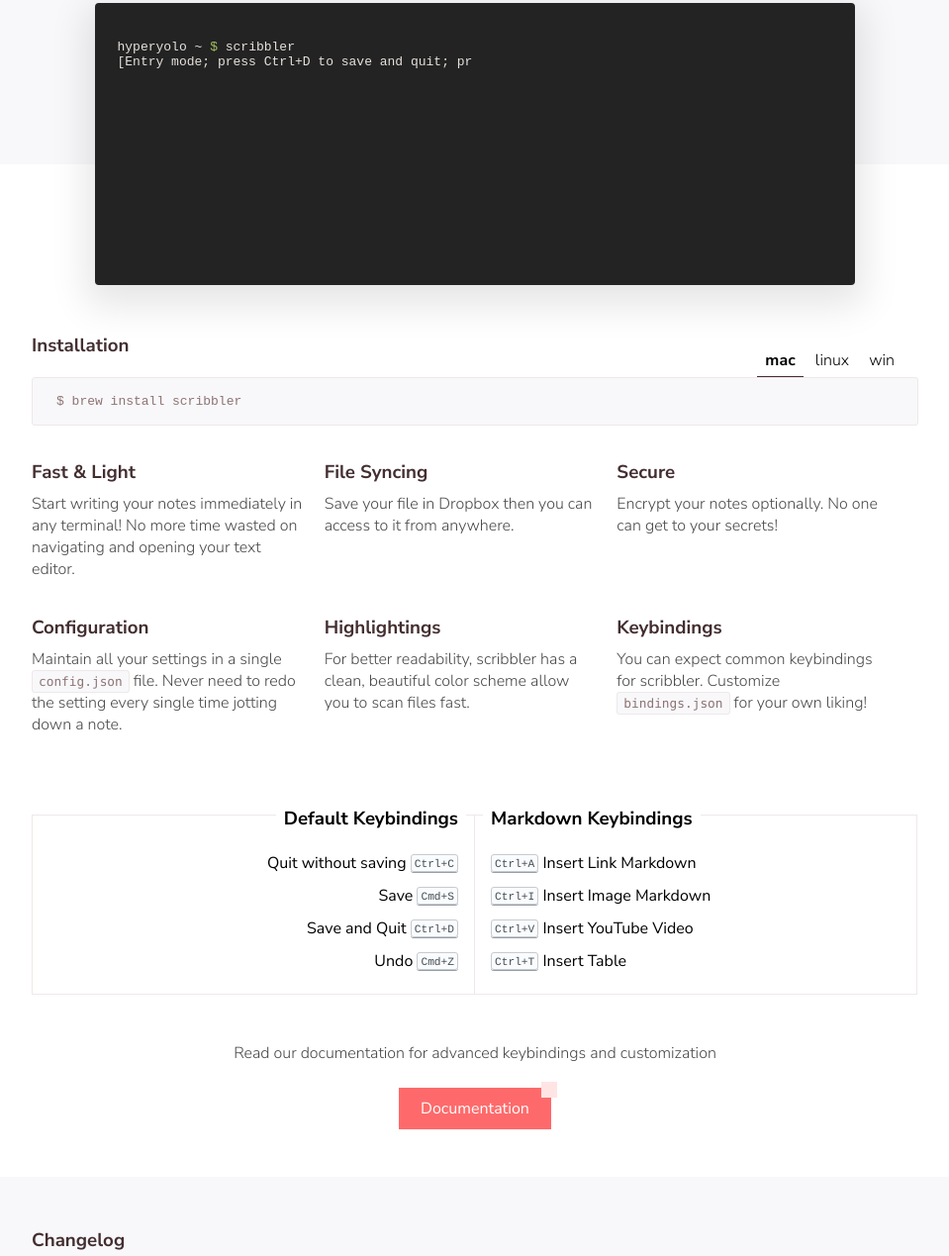
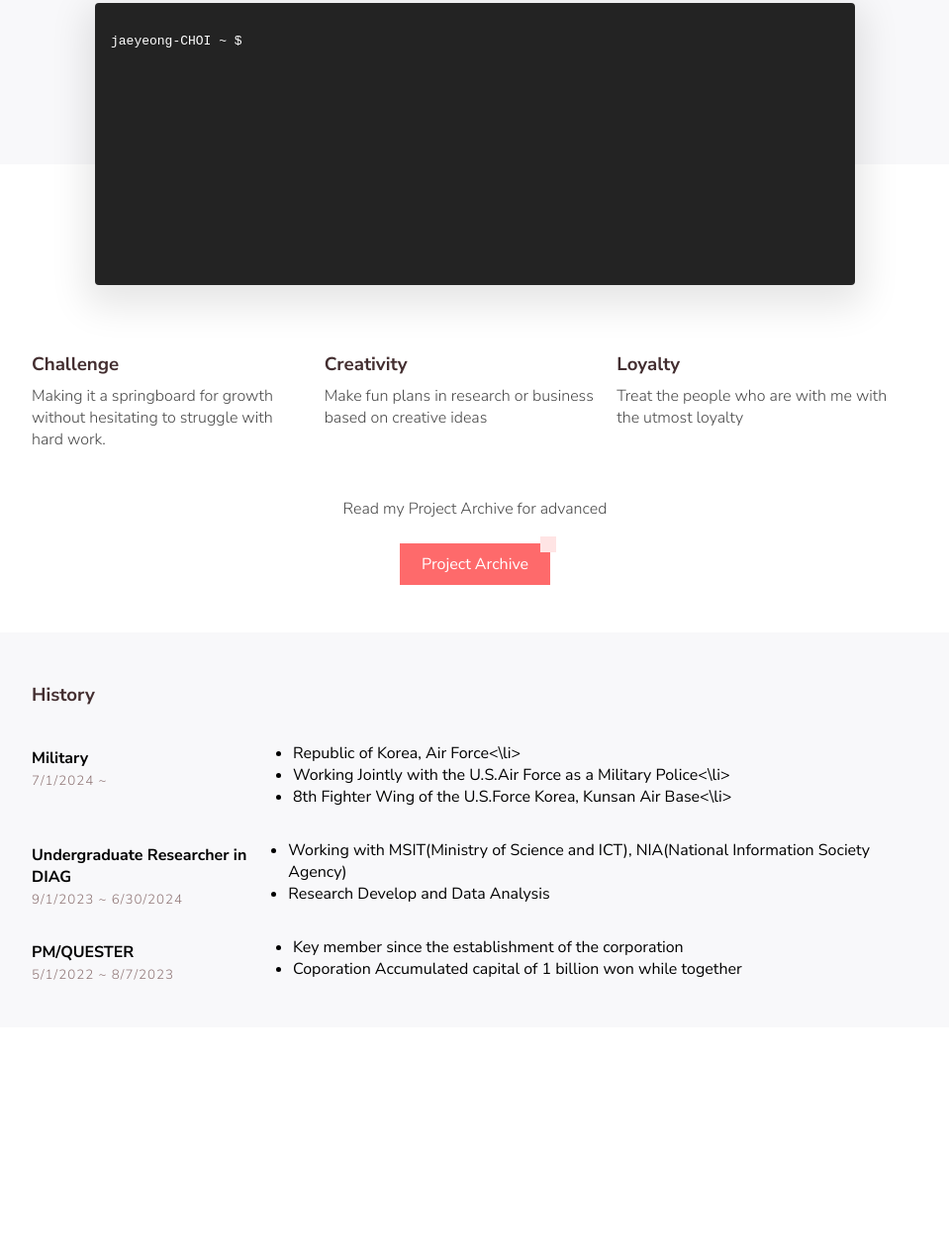
Before and after one commit to Jaeyeong-CHOI/Jaeyeong-CHOI.github.io, a plain HTML site: page index.html in a window 1280 px wide. Shown: the part 204-1473 px from the top of the page at 99% size, without its empty margins (160-1119 px from the left). After the commit the page ends 1242 px from the top, so only its background shows below. Drawn offline with nearby package versions, Linux system fonts and the light colour scheme.

Commit message:
index.html 업데이트

```diff
--- a/index.html
+++ b/index.html
@@ -22,128 +22,76 @@
       </ul>
     </nav>
     <div class="hero">
-      <h1 class="hero__title">Scribbler</h1>
-      <p class="hero__description">Take your markdown notes in terminal</p>
+      <h1 class="hero__title">Jaeyeong-CHOI</h1>
+      <p class="hero__description">Passionate about research for AI and HCI</p>
     </div>
     <div class="hero__terminal">
       <pre>
         <!-- Place your demo code here -->
-        <code class="shell-session demo">hyperyolo ~ $ </code>
+        <code class="shell-session demo">jaeyeong-CHOI ~ $ </code>
       </pre>
     </div>
     <div class="wrapper">
-      <div class="installation">
-        <h3 class="section__title">Installation</h3>
-        <div class="tab__container">
-          <ul class="tab__menu">
-            <li class="tab active" data-tab="mac">mac</li>
-            <li class="tab" data-tab="linux">linux</li>
-            <li class="tab" data-tab="win">win</li>
-          </ul>
-          <pre class="nohighlight code">
-            <code class="tab__pane active mac">$  brew install scribbler</code>
-            <code class="tab__pane linux">$  apt-get install scribbler</code>
-            <code class="tab__pane win">$  gem install scribbler</code>
-          </pre>
+      <div class="feature">
+        <div class="feature__item">
+          <h3 class="section__title">Challenge</h3>
+          <p>Making it a springboard for growth without hesitating to struggle with hard work.</p>
+        </div>
+        <div class="feature__item">
+          <h3 class="section__title">Creativity</h3>
+          <p>Make fun plans in research or business based on creative ideas</p>
+        </div>
+        <div class="feature__item">
+          <h3 class="section__title">Loyalty</h3>
+          <p>Treat the people who are with me with the utmost loyalty </p>
         </div>
       </div>
-      <div class="feature">
-        <div class="feature__item">
-          <h3 class="section__title">Fast & Light</h3>
-          <p>Start writing your notes immediately in any terminal! No more time wasted on navigating and opening your text editor.</p>
-        </div>
-        <div class="feature__item">
-          <h3 class="section__title">File Syncing</h3>
-          <p>Save your file in Dropbox then you can access to it from anywhere.</p>
-        </div>
-        <div class="feature__item">
-          <h3 class="section__title">Secure</h3>
-          <p>Encrypt your notes optionally. No one can get to your secrets! </p>
-        </div>
-        <div class="feature__item">
-          <h3 class="section__title">Configuration</h3>
-          <p>Maintain all your settings in a single <span class="code code--inline">config.json</span> file. Never need to redo the setting every single time jotting down a note.</p>
-        </div>
-        <div class="feature__item">
-          <h3 class="section__title">Highlightings</h3>
-          <p>For better readability, scribbler has a clean, beautiful color scheme allow you to scan files fast.</p>
-        </div>
-        <div class="feature__item">
-          <h3 class="section__title">Keybindings</h3>
-          <p>You can expect common keybindings for scribbler. Customize <span class="code code--inline">bindings.json</span> for your own liking! </p>
-        </div>
-      </div>
-      <div class="keybinding">
-        <ul class="keybinding__detail">
-          <h3 class="keybinding__title">Default Keybindings</h3>
-          <li>Quit without saving <span class="keybinding__label">Ctrl+C</span></li>
-          <li>Save <span class="keybinding__label">Cmd+S</span></li>
-          <li>Save and Quit <span class="keybinding__label">Ctrl+D</span></li>
-          <li>Undo <span class="keybinding__label">Cmd+Z</span></li>
-        </ul>
-        <ul class="keybinding__detail">
-          <h3 class="keybinding__title">Markdown Keybindings</h3>
-          <li><span class="keybinding__label">Ctrl+A</span> Insert Link Markdown</li>
-          <li><span class="keybinding__label">Ctrl+I</span> Insert Image Markdown</li>
-          <li><span class="keybinding__label">Ctrl+V</span> Insert YouTube Video</li>
-          <li><span class="keybinding__label">Ctrl+T</span> Insert Table</li>
-        </ul>
-      </div>
       <div class="callout">
-        <p>Read our documentation for advanced keybindings and customization</p>
-        <a href="doc.html" class="button--primary">Documentation</a>
+        <p>Read my Project Archive for advanced</p>
+        <a href="doc.html" class="button--primary">Project Archive</a>
       </div>
     </div>
     <div class="changelog">
       <div class="wrapper">
-        <h3 class="section__title">Changelog</h3>
+        <h3 class="section__title">History</h3>
         <div class="changelog__item">
           <div class="changelog__meta">
-            <h4 class="changelog__title">v0.7</h4>
-            <small class="changelog__date">10/12/2017</small>
+            <h4 class="changelog__title">Military</h4>
+            <small class="changelog__date">7/1/2024 ~ </small>
           </div>
           <div class="changelog__detail">
             <ul>
-              <li>Improving the writing workflow with better key bindings</li>
-              <li>Design updates</li>
-              <li>SSL Verification for web hooks</li>
-              <li>Render Emoji</li>
+              <li>Republic of Korea, Air Force<\li>
+              <li>Working Jointly with the U.S.Air Force as a Military Police<\li>
+              <li>8th Fighter Wing of the U.S.Force Korea, Kunsan Air Base<\li>
             </ul>
           </div>
         </div>
         <div class="changelog__item">
           <div class="changelog__meta">
-            <h4 class="changelog__title">v0.6</h4>
-            <small class="changelog__date">7/30/2017</small>
+            <h4 class="changelog__title">Undergraduate Researcher in DIAG</h4>
+            <small class="changelog__date">9/1/2023 ~ 6/30/2024</small>
           </div>
           <div class="changelog__detail">
             <ul>
-              <li>Adding Unicode support</li>
-              <li>Basic text highlighting</li>
-              <li>Fresh Design</li>
+              <li>Working with MSIT(Ministry of Science and ICT), NIA(National Information Society Agency)</li>
+              <li>Research Develop and Data Analysis</li>
             </ul>
           </div>
         </div>
         <div class="changelog__item">
           <div class="changelog__meta">
-            <h4 class="changelog__title">v0.5</h4>
-            <small class="changelog__date">5/10/2017</small>
+            <h4 class="changelog__title">PM/QUESTER</h4>
+            <small class="changelog__date">5/1/2022 ~ 8/7/2023</small>
           </div>
           <div class="changelog__detail">
             <ul>
-              <li>Save default md file in new folders</li>
-              <li>Ability to quick search on existing notes</li>
+              <li>Key member since the establishment of the corporation</li>
+              <li>Coporation Accumulated capital of 1 billion won while together</li>
             </ul>
           </div>
         </div>
-        <div class="changelog__callout">
-          <a href="#" class="button--secondary">Checkout Full Log</a>
-        </div>
       </div>
     </div>
-    <footer class="footer">Scribbler is a free HTML template created exclusively for <a href="https://tympanus.net/codrops/" target="_blank" class="link link--light">Codrops</a>.</footer>
-    <script src="https://cdnjs.cloudflare.com/ajax/libs/highlight.js/9.12.0/highlight.min.js"></script>
-    <script>hljs.initHighlightingOnLoad();</script>
-    <script src="scribbler.js"></script>
   </body>
 </html>
```
